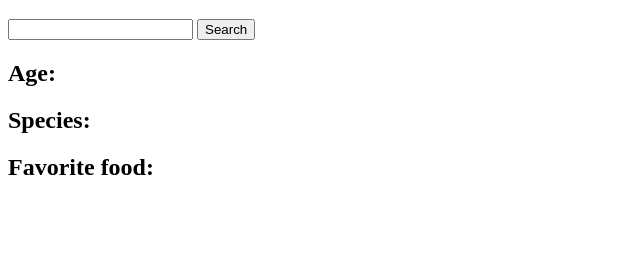
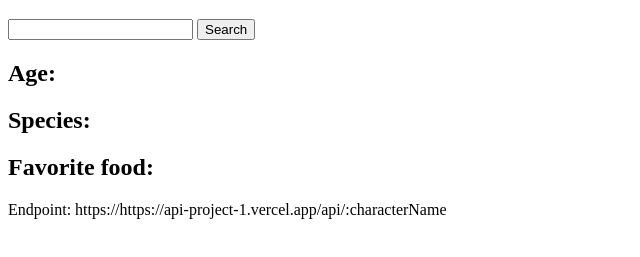
Before and after one commit to watacodes/api-project-1, a website: page index.html in a window 1280 px wide. Shown: the part 61-318 px from the top of the page, without its empty margins (0-640 px from the left). Drawn offline with Linux system fonts and the light colour scheme.

Commit message:
Trying new get req

```diff
--- a/index.html
+++ b/index.html
@@ -13,6 +13,7 @@
   <h2>Age: </h2>
   <h2>Species: </h2>
   <h2>Favorite food: </h2>
+  <span>Endpoint: https://https://api-project-1.vercel.app/api/:characterName</span>
   <script src="./main.js"></script>
 </body>
 </html>
```
